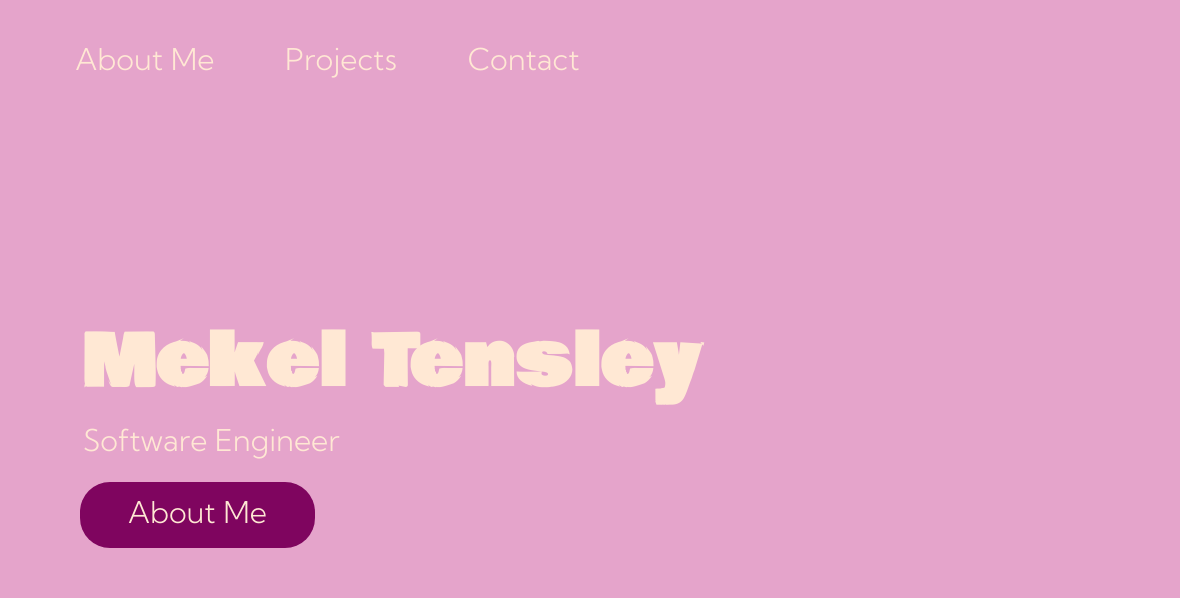
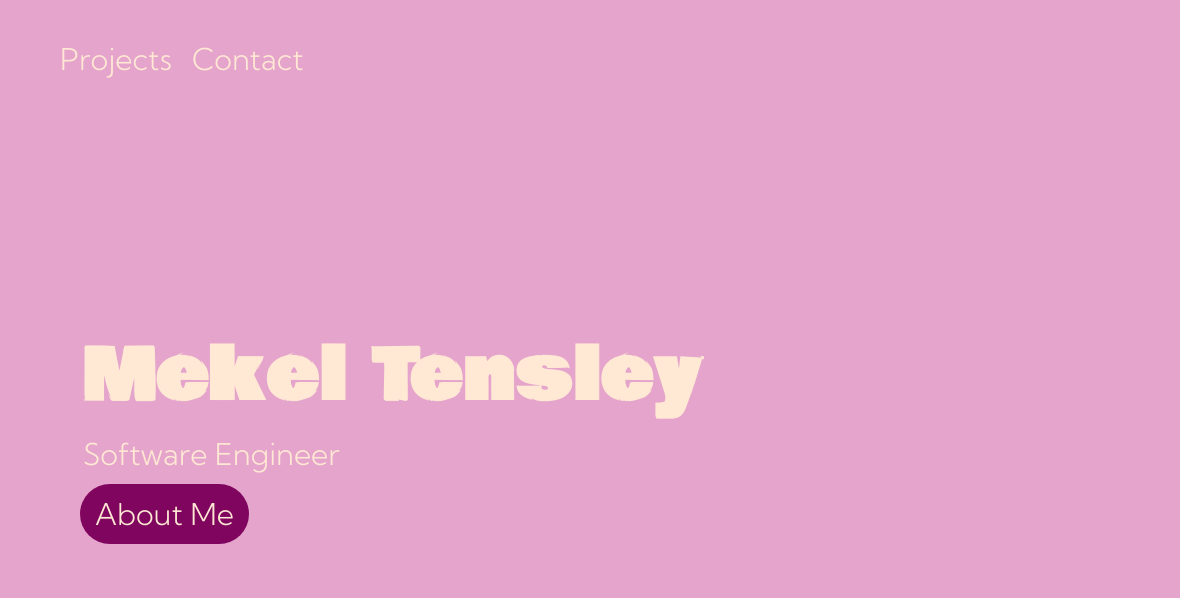
Before and after one commit to mekeltensley/portfolio-2022, a plain HTML site: page index.html in a window 1280 px wide. Shown: the top 598 px of the page, 0-1180 px from the left. Drawn offline with Linux system fonts and the light colour scheme.

Commit message:
Adjust margin on header info and header button

```diff
--- a/index.html
+++ b/index.html
@@ -13,16 +13,15 @@
     <section class="header">
       <nav>
         <ul>
-          <li><a class="nav-link" href="#about-me">About Me</a></li>
-          <li><a class="nav-link">Projects</a></li>
-          <li><a class="nav-link">Contact</a></li>
+          <li><a class="nav-link" href="#projects">Projects</a></li>
+          <li><a class="nav-link" href="#contact-me">Contact</a></li>
         </ul>
       </nav>
       <div class="header-area">
         <div class="header-info">
           <h1 class="my-name">Mekel Tensley</h1>
           <p>Software Engineer</p>
-          <div class="button">About Me</div>
+          <div><a class="button" href="#about-me">About Me</a></div>
         </div>
         <div class="socials">
           <div>
@@ -85,7 +84,7 @@
       </div>
     </section>
     <section class="sub-section-2">
-      <h2>Projects</h2>
+      <h2 id="projects">Projects</h2>
       <div class="project-container">
         <div class="project-card">
           <img class="project-image" src="src/images/cupcakesgalore.jpg" alt="Project One Image" />
@@ -121,7 +120,7 @@
         </div>
       </div>
     </section>
-    <footer></footer>
+    <footer id="contact-me"></footer>
 
     <script src="src/app.js"></script>
   </body>
--- a/src/styles.css
+++ b/src/styles.css
@@ -29,13 +29,14 @@ ul {
   display: flex;
   list-style-type: none;
   width: 575px;
-  justify-content: space-around;
+  justify-content: start;
   font-size: 30px;
   margin-top: 40px;
 }
 
-li {
+ul > li {
   text-decoration: none;
+  padding-left: 20px;
 }
 
 .my-name {
@@ -46,7 +47,7 @@ li {
 }
 
 p {
-  margin: 0;
+  margin-bottom: 10px;
   font-size: 30px;
   padding: 3px;
 }
@@ -66,14 +67,18 @@ h2 {
 }
 
 .button {
-  width: 235px;
+  width: 255px;
   height: 55px;
   background-color: #7f055f;
   border-radius: 30px;
   text-align: center;
   font-size: 30px;
   padding-top: 11px;
+  padding-right: 15px;
+  padding-left: 15px;
+  padding-bottom: 11px;
   margin-top: 20px;
+  color: #ffe8d4;
 }
 
 .button:hover {
```
